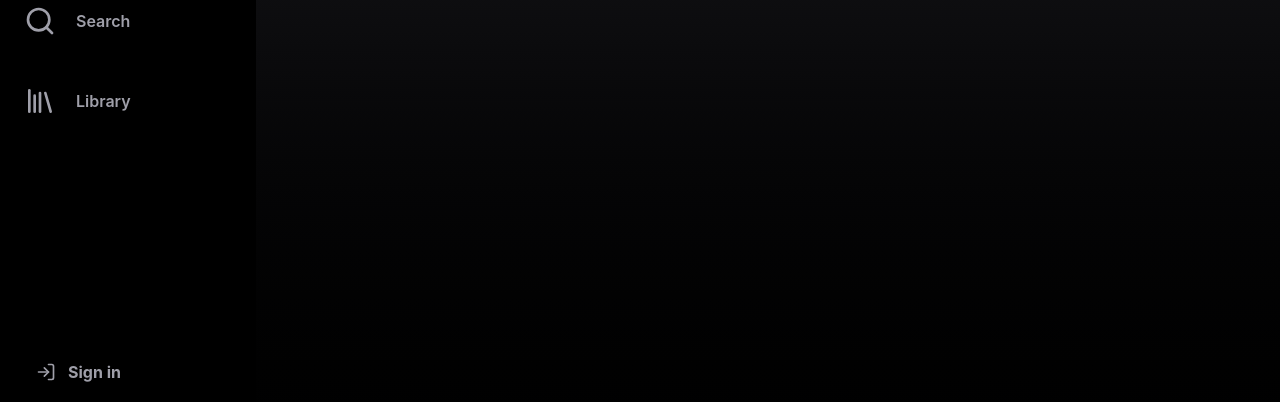
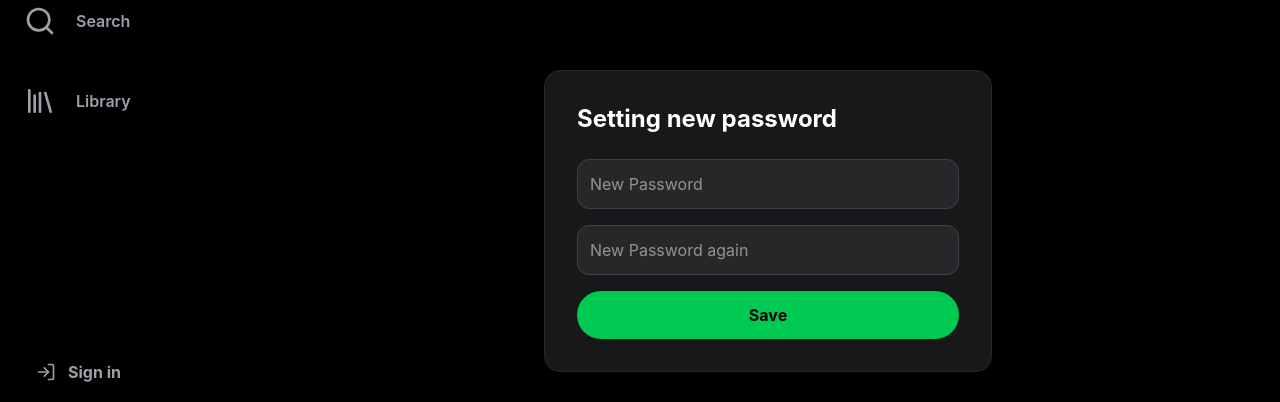
Before and after one commit to NikolayRom/MRay-Music-App, a React (Vite) app in the folder frontend/: page /reset-password in a window 1280 px wide. Shown: the part 179-581 px from the top of the page. Built offline with nearby package versions, Linux system fonts and the light colour scheme.

Commit message:
Add "Forgot Password" logic

```diff
--- a/frontend/src/main.tsx
+++ b/frontend/src/main.tsx
@@ -1,12 +1,14 @@
 import { StrictMode } from 'react'
 import { createRoot } from 'react-dom/client'
 import { BrowserRouter } from 'react-router-dom'
+import { Toaster } from 'react-hot-toast';
 import './index.css'
 import App from './App.tsx'
 
 createRoot(document.getElementById('root')!).render(
   <StrictMode>
     <BrowserRouter>
+      <Toaster position="top-right" />
       <App />
     </BrowserRouter>
   </StrictMode>,
--- /dev/null
+++ b/frontend/src/pages/ForgotPassword.tsx
@@ -0,0 +1,36 @@
+import { useState } from 'react';
+import { coreApi } from '../api/instances';
+
+export default function ForgotPassword() {
+  const [email, setEmail] = useState('');
+  const [sent, setSent] = useState(false);
+
+  const handleSubmit = async (e: React.SyntheticEvent) => {
+    e.preventDefault();
+    await coreApi.post('/auth/password/forgot', { email });
+    setSent(true);
+  };
+
+  return (
+    <div className="min-h-screen bg-black flex items-center justify-center p-4 text-white">
+      <div className="w-full max-w-md bg-zinc-900 p-8 rounded-2xl border border-zinc-800 shadow-2xl">
+        <h1 className="text-2xl font-bold mb-6">Password Reset</h1>
+        {!sent ? (
+          <form onSubmit={handleSubmit} className="space-y-4">
+            <p className="text-zinc-400 text-sm">Enter email to get reset link.</p>
+            <input
+              type="email" required value={email} onChange={e => setEmail(e.target.value)}
+              className="w-full bg-zinc-800 border border-zinc-700 p-3 rounded-xl outline-none focus:border-green-500"
+              placeholder="Email"
+            />
+            <button className="w-full bg-green-500 text-black font-bold py-3 rounded-full hover:scale-105 transition-all">
+              Send
+            </button>
+          </form>
+        ) : (
+          <p className="text-green-500">Check your email!</p>
+        )}
+      </div>
+    </div>
+  );
+}
--- a/frontend/src/pages/Login.tsx
+++ b/frontend/src/pages/Login.tsx
@@ -102,6 +102,9 @@ export default function Login() {
         <p className="mt-10 text-center text-zinc-500 text-sm">
           Still not in? <Link to="/register" className="text-white font-bold hover:text-green-400 transition-colors ml-1">Sign up</Link>
         </p>
+        <p className="mt-10 text-center text-zinc-500 text-sm">
+          Don't remember? <Link to="/forgot-password" className="text-white font-bold hover:text-green-400 transition-colors ml-1">Forgot password</Link>
+        </p>
       </div>
     </div>
   );
--- /dev/null
+++ b/frontend/src/pages/ResetPassword.tsx
@@ -0,0 +1,57 @@
+import { useState } from 'react';
+import { useSearchParams, useNavigate } from 'react-router-dom';
+import { coreApi } from '../api/instances';
+import toast from 'react-hot-toast';
+
+export default function ResetPassword() {
+  const [searchParams] = useSearchParams();
+  const [passwords, setPasswords] = useState({ new: '', confirm: '' });
+  const [error, setError] = useState('');
+  const token = searchParams.get('token');
+  const navigate = useNavigate();
+
+  const handleSubmit = async (e: React.SyntheticEvent) => {
+    e.preventDefault();
+    if (passwords.new !== passwords.confirm) {
+      setError('Passwords don\'t match');
+      return;
+    }
+
+    try {
+      await coreApi.post('/auth/password/reset', {
+        token,
+        new_password: passwords.new
+      });
+      toast.success('Successfully change password! Redirect to /login.');
+      setTimeout(() => navigate('/login'), 1500);
+    } catch (err) {
+      setError('Incorrect link or token expired');
+    }
+  };
+
+  return (
+    <div className="min-h-screen bg-black flex items-center justify-center p-4 text-white">
+      <div className="w-full max-w-md bg-zinc-900 p-8 rounded-2xl border border-zinc-800 shadow-2xl">
+        <h1 className="text-2xl font-bold mb-6">Setting new password</h1>
+        {error && <div className="mb-4 text-red-500 text-sm">{error}</div>}
+        <form onSubmit={handleSubmit} className="space-y-4">
+          <input
+            type="password" placeholder="New Password" required
+            className="w-full bg-zinc-800 border border-zinc-700 p-3 rounded-xl outline-none focus:border-green-500"
+            value={passwords.new}
+            onChange={e => setPasswords({...passwords, new: e.target.value})}
+          />
+          <input
+            type="password" placeholder="New Password again" required
+            className="w-full bg-zinc-800 border border-zinc-700 p-3 rounded-xl outline-none focus:border-green-500"
+            value={passwords.confirm}
+            onChange={e => setPasswords({...passwords, confirm: e.target.value})}
+          />
+          <button className="w-full bg-green-500 text-black font-bold py-3 rounded-full hover:scale-105 transition-all">
+            Save
+          </button>
+        </form>
+      </div>
+    </div>
+  );
+}
```
